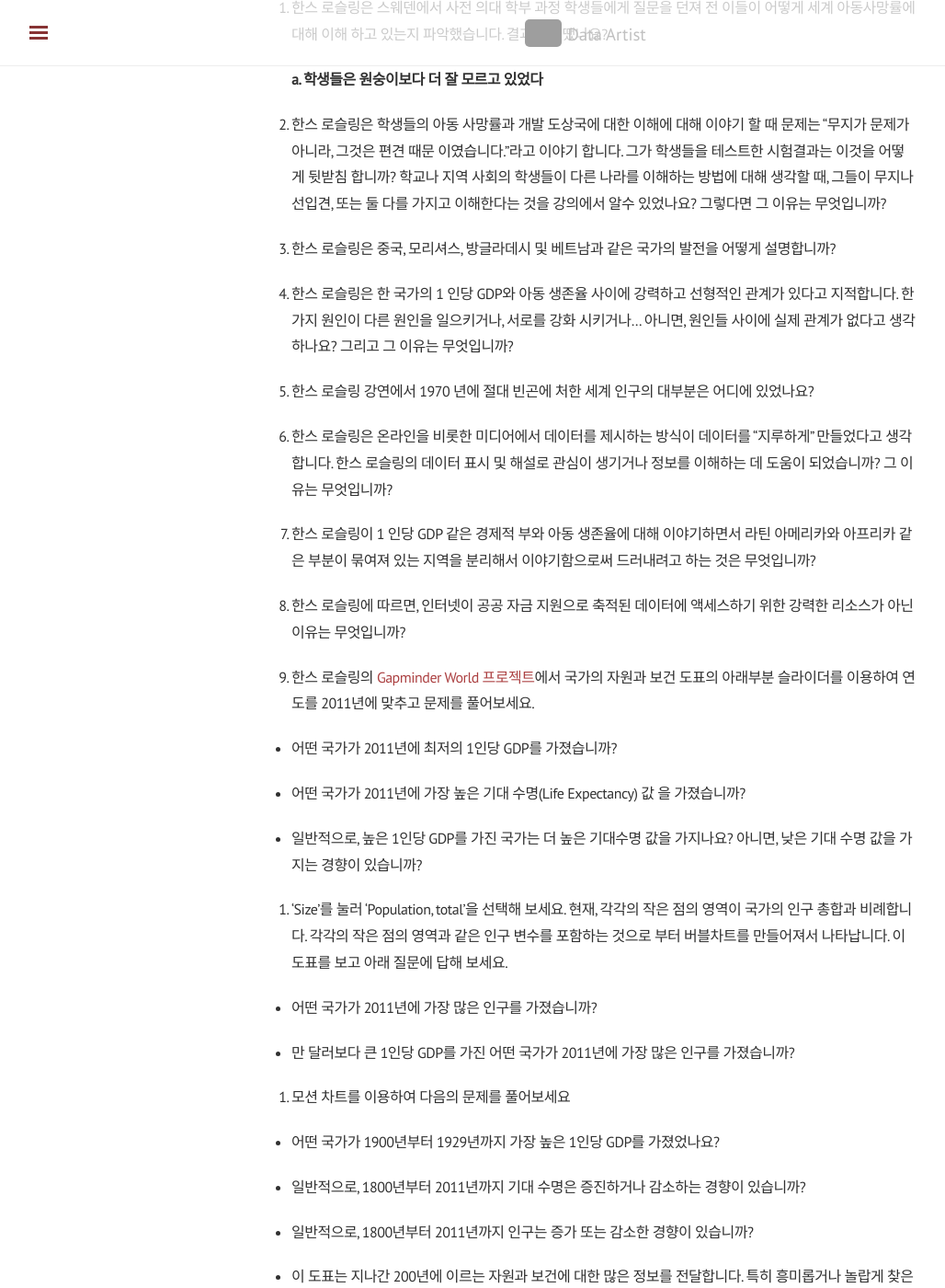
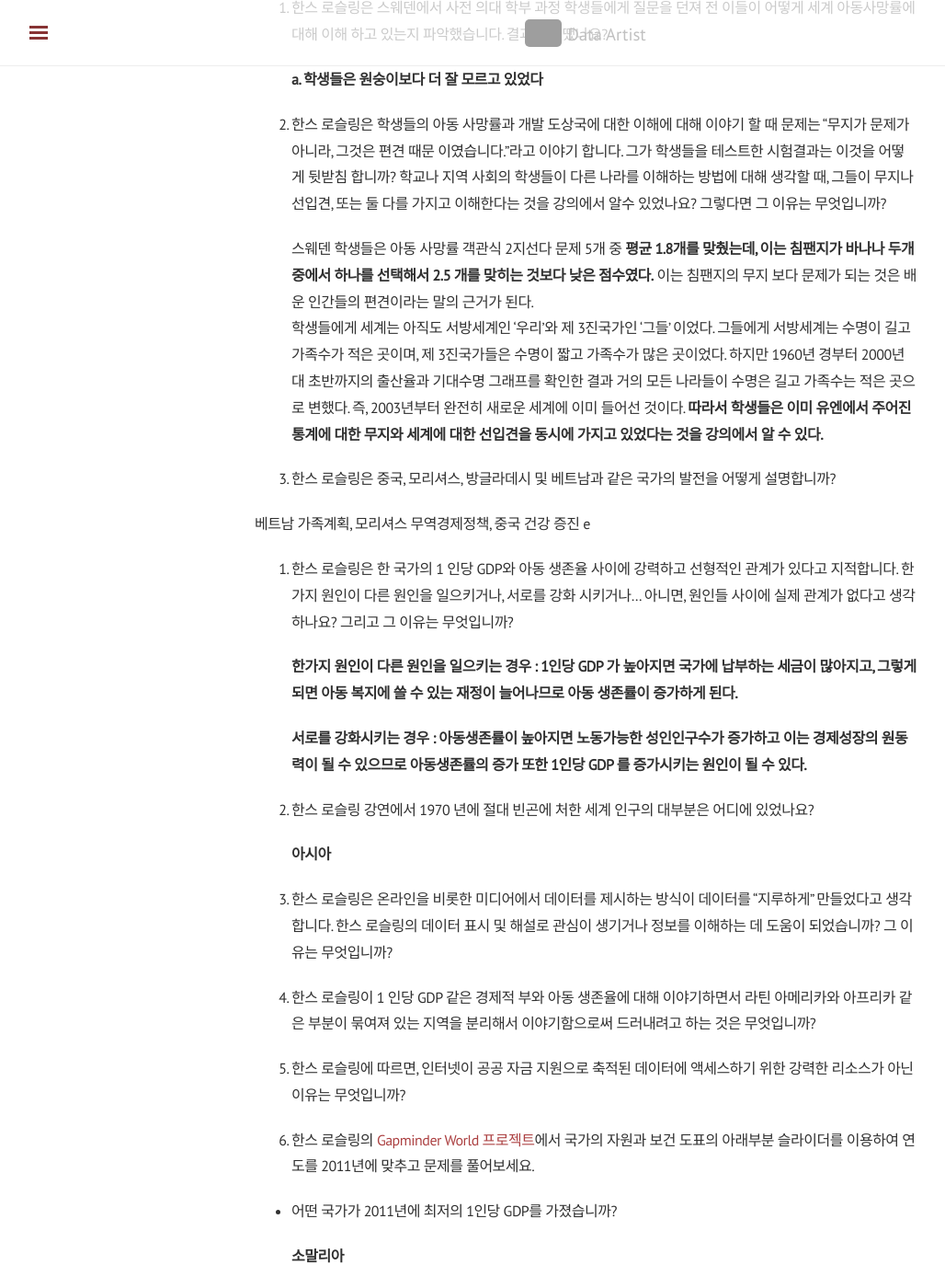
Before and after one commit to shanny924/shanny924.github.io, a Jekyll site: the page built from _posts/2020-03-28-dmc#3.md, in a window 1280 px wide and 1400 px high, scrolled down 312 px. Shown: the whole window at 92% size, without its empty margins (3-1031 px from the left). Built offline with Jekyll 4.4.1, drawn with Linux system fonts in a browser that asks for light colours; nearby versions of some CDN libraries; comment, search, counter and statistics services are not loaded; some of the changed text lies outside the part shown; grey boxes are pictures that could not be loaded.

Commit message:
Update 2020-03-28-dmc#3.md

```diff
--- a/_posts/2020-03-28-dmc#3.md
+++ b/_posts/2020-03-28-dmc#3.md
@@ -14,49 +14,83 @@ tag: [디지털미디어컨텐츠]
 
 2.  한스 로슬링은 학생들의 아동 사망률과 개발 도상국에 대한 이해에 대해 이야기 할 때 문제는 “무지가 문제가 아니라, 그것은 편견 때문 이였습니다.”라고 이야기 합니다. 그가 학생들을 테스트한 시험결과는 이것을 어떻게 뒷받침 합니까? 학교나 지역 사회의 학생들이 다른 나라를 이해하는 방법에 대해 생각할 때, 그들이 무지나 선입견, 또는 둘 다를 가지고 이해한다는 것을 강의에서 알수 있었나요? 그렇다면 그 이유는 무엇입니까?
 
+    스웨덴 학생들은 아동 사망률 객관식 2지선다 문제 5개 중 **평균 1.8개를 맞췄는데, 이는 침팬지가 바나나 두개 중에서 하나를 선택해서 2.5 개를 맞히는 것보다 낮은 점수였다.** 이는 침팬지의 무지 보다 문제가 되는 것은 배운 인간들의 편견이라는 말의 근거가 된다.
+    학생들에게 세계는 아직도 서방세계인 '우리'와 제 3진국가인 '그들' 이었다. 그들에게 서방세계는 수명이 길고 가족수가 적은 곳이며, 제  3진국가들은 수명이 짧고 가족수가 많은 곳이었다.
+    하지만 1960년 경부터 2000년대 초반까지의 출산율과 기대수명 그래프를 확인한 결과 거의 모든 나라들이 수명은 길고 가족수는 적은 곳으로 변했다. 즉, 2003년부터 완전히 새로운 세계에 이미 들어선 것이다. **따라서 학생들은 이미 유엔에서 주어진 통계에 대한 무지와 세계에 대한 선입견을 동시에 가지고 있었다는 것을 강의에서 알 수 있다.**
 
 
 3. 한스 로슬링은 중국, 모리셔스, 방글라데시 및 베트남과 같은 국가의 발전을 어떻게 설명합니까?
 
+베트남 가족계획, 모리셔스 무역경제정책, 중국 건강 증진
+e
 
 4. 한스 로슬링은 한 국가의 1 인당 GDP와 아동 생존율 사이에 강력하고 선형적인 관계가 있다고 지적합니다. 한가지 원인이 다른 원인을 일으키거나, 서로를 강화 시키거나... 아니면, 원인들 사이에 실제 관계가 없다고 생각하나요? 그리고 그 이유는 무엇입니까?
 
+    **한가지 원인이 다른 원인을 일으키는 경우 : 1인당 GDP 가 높아지면 국가에 납부하는 세금이 많아지고, 그렇게 되면 아동 복지에 쓸 수 있는 재정이 늘어나므로 아동 생존률이 증가하게 된다.**
+
+    **서로를 강화시키는 경우 : 아동생존률이 높아지면 노동가능한 성인인구수가 증가하고 이는 경제성장의 원동력이 될 수 있으므로 아동생존률의 증가 또한 1인당 GDP 를 증가시키는 원인이 될 수 있다.**
+
+
 5. 한스 로슬링 강연에서 1970 년에 절대 빈곤에 처한 세계 인구의 대부분은 어디에 있었나요?
 
-
+    **아시아**
 
 6. 한스 로슬링은 온라인을 비롯한 미디어에서 데이터를 제시하는 방식이 데이터를 "지루하게" 만들었다고 생각합니다. 한스 로슬링의 데이터 표시 및 해설로 관심이 생기거나 정보를 이해하는 데 도움이 되었습니까? 그 이유는 무엇입니까?
+
 
 
 7.  한스 로슬링이 1 인당 GDP 같은 경제적 부와 아동 생존율에 대해 이야기하면서 라틴 아메리카와 아프리카 같은 부분이 묶여져 있는 지역을 분리해서 이야기함으로써 드러내려고 하는 것은 무엇입니까?
 
 
+
 8. 한스 로슬링에 따르면, 인터넷이 공공 자금 지원으로 축적된 데이터에 액세스하기 위한 강력한 리소스가 아닌 이유는 무엇입니까?
+
+
 
 9. 한스 로슬링의 [Gapminder World 프로젝트](http://www.gapminder.org/world/)에서 국가의 자원과 보건 도표의 아래부분 슬라이더를 이용하여 연도를 2011년에 맞추고 문제를 풀어보세요.
 
 *  어떤 국가가 2011년에 최저의 1인당 GDP를 가졌습니까?
 
+    **소말리아**
+
 *  어떤 국가가 2011년에 가장 높은 기대 수명(Life Expectancy) 값 을 가졌습니까?
+
+    **싱가포르**
 
 *  일반적으로, 높은 1인당 GDP를 가진 국가는 더 높은 기대수명 값을 가지나요? 아니면, 낮은 기대 수명 값을 가지는 경향이 있습니까?
 
-
+    **대부분의 국가가 1인당 GDP가 높을수록 기대수명 또한 증가하는 경향을 보인다. 하지만 하늘색으로 표시된 아프리카 국가들의 경우에는 1인당 GDP와 기대수명 사이에 특별한 상관관계가 보이지 않는데, 이는 아프리카의 국가 내에서 소득의 격차가 심하기 때문인 것으로 추정된다.**
 
 10. ‘Size’를 눌러 ‘Population, total’을 선택해 보세요. 현재, 각각의 작은 점의 영역이 국가의 인구 총합과 비례합니다. 각각의 작은 점의 영역과 같은 인구 변수를 포함하는 것으로 부터 버블차트를 만들어져서 나타납니다. 이 도표를 보고 아래 질문에 답해 보세요.
 
 
 * 어떤 국가가 2011년에 가장 많은 인구를 가졌습니까?
 
+    **중국**
+
+
 * 만 달러보다 큰 1인당 GDP를 가진 어떤 국가가 2011년에 가장 많은 인구를 가졌습니까?
 
+    **중국**
 
 11. 모션 차트를 이용하여 다음의 문제를 풀어보세요
 
 * 어떤 국가가 1900년부터 1929년까지 가장 높은 1인당 GDP를 가졌었나요?
 
+    **스위스**
+
 * 일반적으로, 1800년부터 2011년까지 기대 수명은 증진하거나 감소하는 경향이 있습니까?
+
+    **1900년대 중반 전까지는 증진 감소를 반복하며 천천히 증진하는 경향을 보였지만, 1900년대 중반을 기점으로 기대 수명이 급속도로 증진한다.**
 
 * 일반적으로, 1800년부터 2011년까지 인구는 증가 또는 감소한 경향이 있습니까?
 
+    **1900년대 중반부터 전반적으로 인구가 급증하는 추세를 보인다.**
+
 * 이 도표는 지나간 200년에 이르는 자원과 보건에 대한 많은 정보를 전달합니다. 특히 흥미롭거나 놀랍게 찾은 도표에서의 정보는 무엇인가?
+
+    다음 그래프는 x축을 여성의 첫번째 혼인 당시 나이, y축을 국가의 GDP 로 설정한 경우이다.
+
+    ![1](https://drive.google.com/uc?id=1KnboSznps3jSJkO71Vm743WqSBFpx71J)
+
+    **이 그래프를 통해 여성의 첫번째 혼인 당시의 나이가 어릴수록 국가의 GDP 가 낮으며, 나이가 많을수록 국가 GDP가 높은 경향이 나타낸다는 사실을 알 수 있었다.**
```
